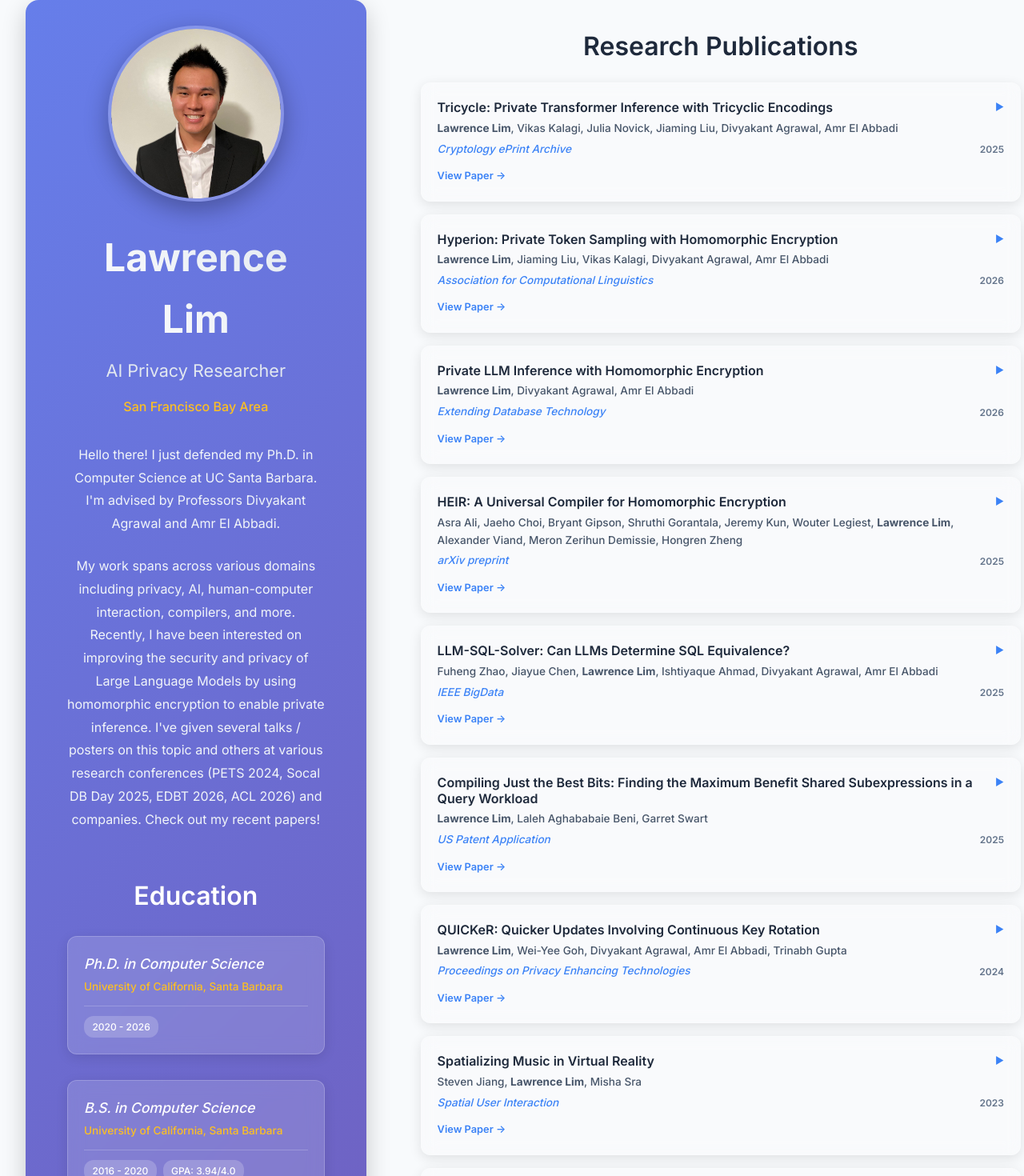
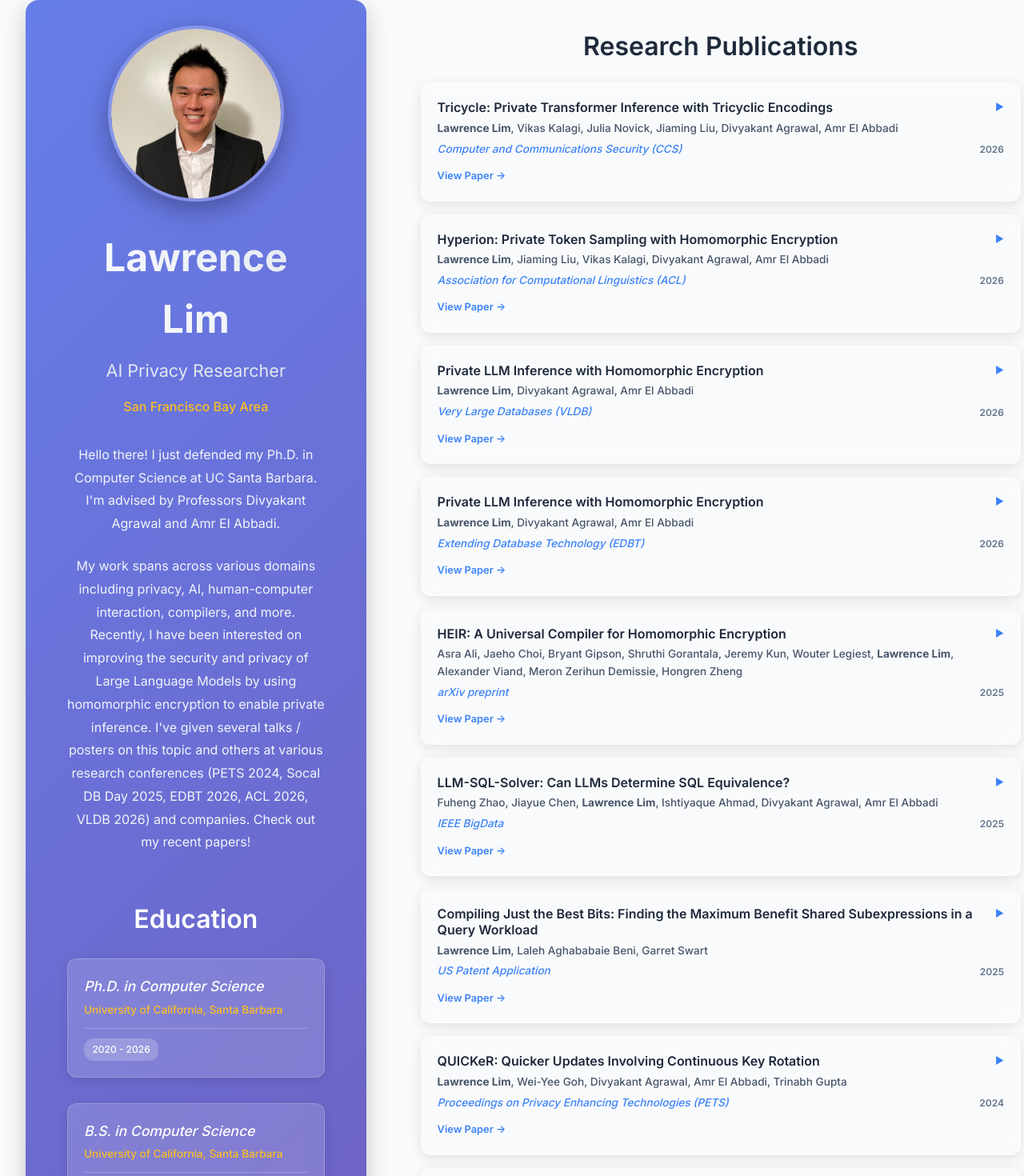
Before and after one commit to lawrencekhlim/lawrencekhlim.github.io, a React (Create React App) app: page / in a window 1280 px wide. Shown: the top 1470 px of the page at 80% size. Built offline with nearby package versions, Linux system fonts and the light colour scheme.

Commit message:
Update 2026 publications and conference appearances

```diff
--- a/src/components/About.js
+++ b/src/components/About.js
@@ -30,7 +30,7 @@ const About = () => {
               Hello there! I just defended my Ph.D. in Computer Science at UC Santa Barbara. I'm advised by Professors Divyakant Agrawal and Amr El Abbadi.
             </p>
             <p className="about-description">
-              My work spans across various domains including privacy, AI, human-computer interaction, compilers, and more. Recently, I have been interested on improving the security and privacy of Large Language Models by using homomorphic encryption to enable private inference. I've given several talks / posters on this topic and others at various research conferences (PETS 2024, Socal DB Day 2025, EDBT 2026, ACL 2026) and companies. Check out my recent papers!
+              My work spans across various domains including privacy, AI, human-computer interaction, compilers, and more. Recently, I have been interested on improving the security and privacy of Large Language Models by using homomorphic encryption to enable private inference. I've given several talks / posters on this topic and others at various research conferences (PETS 2024, Socal DB Day 2025, EDBT 2026, ACL 2026, VLDB 2026) and companies. Check out my recent papers!
             </p>
             {/* <div className="about-stats">
               <div className="stat">
--- a/src/components/Experience.js
+++ b/src/components/Experience.js
@@ -31,7 +31,7 @@ const Experience = () => {
       period: "2020 - 2026",
       location: "Santa Barbara, CA",
       description: [
-        "Implemented an end-to-end private Large Language Model inference system by translating the transformer model into homomorphic encryption and developing novel algorithms and performance optimizations: <a href='#tricycle-2025' class='internal-link'>Tricycle: Private Transformer Inference with Tricyclic Encodings (2025)</a>",
+        "Implemented an end-to-end private Large Language Model inference system by translating the transformer model into homomorphic encryption and developing novel algorithms and performance optimizations: <a href='#tricycle-2025' class='internal-link'>Tricycle: Private Transformer Inference with Tricyclic Encodings (CCS 2026)</a>",
         "Developed a 100x more efficient private token sampling algorithm for privacy-preserving LLM systems, resulting in an accepted paper at a top AI conference: <a href='#hyperion-2026' class='internal-link'>Hyperion: Private Token Sampling with Homomorphic Encryption (ACL 2026)</a>",
         "Optimized key rotations by developing new protocols to eliminate race conditions while utilizing new updatable encryption primitives, resulting in an accepted research paper: <a href='#quicker-2024' class='internal-link'>QUICKeR: Quicker Updates Involving Continuous Key Rotation (PoPETS 2024)</a>",
         "Built augmented and virtual reality applications for spatialized music, resulting in accepted papers at top HCI conferences: <a href='#spatial-ar-2021' class='internal-link'>A Spatial Music Listening Experience in Augmented Reality (UIST 2021)</a> and <a href='#spatializing-vr-2023' class='internal-link'>Spatializing Music in Virtual Reality (SUI 2023)</a>",
--- a/src/components/Publications.js
+++ b/src/components/Publications.js
@@ -11,25 +11,34 @@ const Publications = () => {
       id: "tricycle-2025",
       title: "Tricycle: Private Transformer Inference with Tricyclic Encodings",
       authors: "Lawrence Lim, Vikas Kalagi, Julia Novick, Jiaming Liu, Divyakant Agrawal, Amr El Abbadi",
-      venue: "Cryptology ePrint Archive",
-      year: "2025",
-      abstract: "he growing deployment of large language models (LLMs) in privacy-sensitive settings demands inference mechanisms that preserve data confidentiality. Homomorphic encryption (HE) offers a principled solution by enabling computation directly on encrypted data; however, existing solutions struggle to scale to full LLMs. We present Tricycle, a system for efficient private transformer inference. At its core, Tricycle introduces tricyclic encodings, a novel packing scheme that enables batch matrix multiplications with optimal multiplicative depth while naturally supporting multi-head attention. Building on this foundation, we develop a suite of optimizations, including Baby-Step Giant-Step optimizations, optimized block matrix multiplications, lazy relinearization, and free attention complexification, that collectively minimize key-switching operations and improve performance. We further introduce statistical max estimation, a lightweight method for stabilizing softmax under HE. We implement Tricycle end-to-end on a GPU-accelerated CKKS pipeline and evaluate it on BERT models. For BERT-Base with 128 tokens, Tricycle achieves 100.5 seconds latency on a single GPU, yielding 6x and 3.4x speedups over prior state-of-the-art systems, Thor and Powerformer, respectively. These results demonstrate that careful design of packing, algorithms, and systems can significantly reduce the cost of private LLM inference, bringing practical deployment closer to reality.",
+      venue: "Computer and Communications Security (CCS)",
+      year: "2026",
+      abstract: "The growing deployment of large language models (LLMs) in privacy-sensitive settings demands inference mechanisms that preserve data confidentiality. Homomorphic encryption (HE) offers a principled solution by enabling computation directly on encrypted data; however, existing solutions struggle to scale to full LLMs. We present Tricycle, a system for efficient private transformer inference. At its core, Tricycle introduces tricyclic encodings, a novel packing scheme that enables batch matrix multiplications with optimal multiplicative depth while naturally supporting multi-head attention. Building on this foundation, we develop a suite of optimizations, including Baby-Step Giant-Step optimizations, optimized block matrix multiplications, lazy relinearization, and free attention complexification, that collectively minimize key-switching operations and improve performance. We further introduce statistical max estimation, a lightweight method for stabilizing softmax under HE. We implement Tricycle end-to-end on a GPU-accelerated CKKS pipeline and evaluate it on BERT models. For BERT-Base with 128 tokens, Tricycle achieves 100.5 seconds latency on a single GPU, yielding 6x and 3.4x speedups over prior state-of-the-art systems, Thor and Powerformer, respectively. These results demonstrate that careful design of packing, algorithms, and systems can significantly reduce the cost of private LLM inference, bringing practical deployment closer to reality.",
       link: "https://ia.cr/2025/1200"
     },
     {
       id: "hyperion-2026",
       title: "Hyperion: Private Token Sampling with Homomorphic Encryption",
       authors: "Lawrence Lim, Jiaming Liu, Vikas Kalagi, Divyakant Agrawal, Amr El Abbadi",
-      venue: "Association for Computational Linguistics",
+      venue: "Association for Computational Linguistics (ACL)",
       year: "2026",
       abstract: "A promising direction for enabling private queries to large language models (LLMs) is with homomorphic encryption (HE). An open problem is performing token sampling under HE. In this paper, we introduce Hyperion, an efficient HE algorithm for inverse transform sampling, enabling private token sampling with 1 comparison depth, O(1) amortized comparisons, and O(log n) rotations. We implement our approach and demonstrate that it samples tokens in 0.14 seconds for 32k tokens (4.4 microseconds per token) on GPU, achieving a 100x latency improvement over prior work.",
       link: "https://doi.org/10.18653/v1/2026.acl-long.644"
     },
     {
+      id: "private-llm-tutorial-vldb-2026",
+      title: "Private LLM Inference with Homomorphic Encryption",
+      authors: "Lawrence Lim, Divyakant Agrawal, Amr El Abbadi",
+      venue: "Very Large Databases (VLDB)",
+      year: "2026",
+      abstract: "This tutorial explores private large language model inference using fully homomorphic encryption, covering encryption fundamentals, transformer architectures, techniques for encrypted inference, and open research challenges.",
+      link: "https://dl.acm.org/doi/10.14778/3827998.3828152"
+    },
+    {
       id: "private-llm-tutorial-edbt-2026",
       title: "Private LLM Inference with Homomorphic Encryption",
       authors: "Lawrence Lim, Divyakant Agrawal, Amr El Abbadi",
-      venue: "Extending Database Technology",
+      venue: "Extending Database Technology (EDBT)",
       year: "2026",
       abstract: "This tutorial introduces the emerging research area of private large language model (LLM) inference using Fully Homomorphic Encryption (FHE). It covers the basics of homomorphic encryption, key architectural details of transformer-based LLMs, and existing techniques for enabling end-to-end encrypted LLM inference. Finally, the tutorial concludes with open research questions and future directions in this rapidly evolving field.",
       link: "https://openproceedings.org/2026/conf/edbt/paper-T1.pdf"
@@ -65,7 +74,7 @@ const Publications = () => {
       id: "quicker-2024",
       title: "QUICKeR: Quicker Updates Involving Continuous Key Rotation",
       authors: "Lawrence Lim, Wei-Yee Goh, Divyakant Agrawal, Amr El Abbadi, Trinabh Gupta",
-      venue: "Proceedings on Privacy Enhancing Technologies",
+      venue: "Proceedings on Privacy Enhancing Technologies (PETS)",
       year: "2024",
       abstract: "Since the advent of cloud computing, storing large quantities of sensitive data on remote services have demanded secure encryption practices to maintain data privacy. Merely encrypting data at-rest leaves ciphertexts vulnerable to inevitable key leakage from mismanaged keys, side-channel attacks, and security bugs. To combat this, we propose QUICKeR, a system to facilitate continuous key rotation and ciphertext updates. Unfortunately, continuous ciphertext updates from key rotation interferes with routine access operations by introducing race conditions and performance bottlenecks that preclude prior works from practical use. QUICKeR addresses these concerns through protocols that eliminate race conditions and even achieve the stronger linearizability correctness criterion. In addition, QUICKeR proposes three approaches to implement frequent ciphertext updates. We show how these different update schemes perform under different database bottlenecks. Finally, we demonstrate that QUICKeR is practical through end-to-end experiments showing that routine access operations are not significantly impacted by ciphertext update operations.",
       link: "https://doi.org/10.56553/popets-2024-0005"
@@ -74,7 +83,7 @@ const Publications = () => {
       id: "spatializing-vr-2023",
       title: "Spatializing Music in Virtual Reality",
       authors: "Steven Jiang, Lawrence Lim, Misha Sra",
-      venue: "Spatial User Interaction",
+      venue: "Spatial User Interaction (SUI)",
       year: "2023",
       abstract: "Spatial music offers an immersive auditory experience by orchestrating sounds, rhythms, and beats to not only envelop the listener but also dynamically move around, behind, and above them. Despite its promise, existing tools for spatial music remain inefficient, with prior research citing the lack of tailored input devices for spatializing in higher dimensions. To address these challenges, we propose a virtual reality (VR) application designed for intuitive music spatialization in 3D space. Users spatialize music by placing and dragging sound sources in VR to animate their movement. Since animating movement can be imprecise, our application incorporates auto-correction features that adjust the movement of sound objects, ensuring a smoother end result.",
       link: "https://doi.org/10.1145/3607822.3618011"
@@ -83,7 +92,7 @@ const Publications = () => {
       id: "spatial-ar-2021",
       title: "A Spatial Music Listening Experience in Augmented Reality",
       authors: "Lawrence Lim, Wei-Yee Goh, Mara Downing, Misha Sra",
-      venue: "User Interface Software and Technology",
+      venue: "User Interface Software and Technology (UIST)",
       year: "2021",
       abstract: "Live music provides a more immersive and social experience that recorded music cannot replicate. In a live music setting, listeners perceive sounds differently based on their position with respect to the musicians and can enjoy the experience with others. To make recorded music a dynamic listening experience, we propose and implement an app that adds a spatial dimension to music using augmented reality to allow users to listen to a song as if it were played live. The app lets users place virtual instruments around a physical space and plays the instrument track for each instrument. Users can move around in the space and change the importance of various sound localization aspects to customize their experience. Finally, users can record and livestream to share their listening experience with others.",
       link: "https://doi.org/10.1145/3474349.3480218"
@@ -92,7 +101,7 @@ const Publications = () => {
       id: "cot-2021",
       title: "CoT: Decentralized Elastic Caches for Cloud Applications",
       authors: "Victor Zakhary, Lawrence Lim, Divyakant Agrawal, Amr El Abbadi",
-      venue: "Extending Database Technology",
+      venue: "Extending Database Technology (EDBT)",
       year: "2021",
       abstract: "Distributed caches are widely deployed to serve social networks and web applications at billion-user scales. This paper presents Cache-on-Track (CoT), a decentralized, elastic, and predictive caching framework for cloud environments. CoT proposes a new cache replacement policy specifically tailored for small front-end caches that serve skewed workloads with small update percentage. Small front-end caches are mainly used to mitigate the load-imbalance across servers in the distributed caching layer. Front-end servers use a heavy hitter tracking algorithm to continuously track the top-k hot keys. CoT dynamically caches the top-C hot keys out of the tracked keys. CoT's main advantage over other replacement policies is its ability to dynamically adapt its tracker and cache sizes in response to workload distribution changes. Our experiments show that CoT's replacement policy consistently outperforms the hit-rates of LRU, LFU, and ARC for the same cache size on different skewed workloads. Also, CoT slightly outperforms the hit-rate of LRU-2 when both policies are configured with the same tracking (history) size. CoT achieves server size load-balance with 50% to 93.75% less front-end cache in comparison to other replacement policies. Finally, experiments show that CoT's resizing algorithm successfully auto-configures the tracker and cache sizes to achieve back-end load-balance in the presence of workload distribution changes.",
       link: "https://openproceedings.org/2021/conf/edbt/p105.pdf"
```
